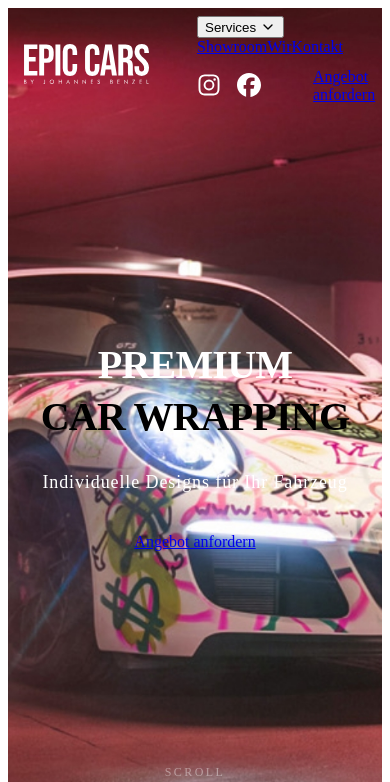
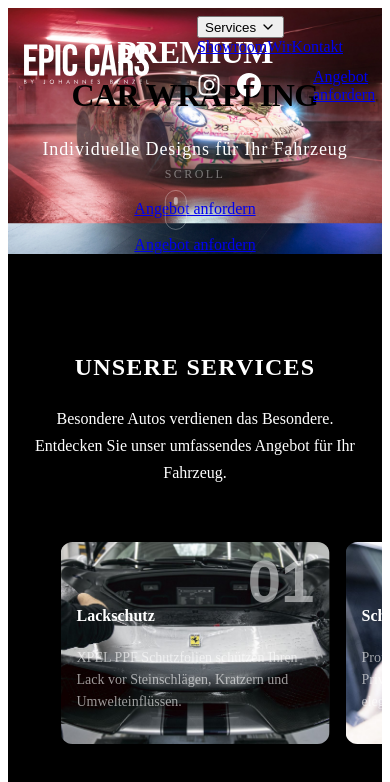
Before and after one commit to ardijancuri/german-cars-website, a React (Vite) app: page / in a window 390 px wide. Shown: the top 782 px of the page. Built offline with nearby package versions, Linux system fonts and the light colour scheme; the HTML template or start-up script is replaced by a standard one.

Commit message:
hero section udpates

```diff
--- a/src/components/sections/Hero.jsx
+++ b/src/components/sections/Hero.jsx
@@ -29,9 +29,9 @@
 export default function Hero() {
   return (
     <section
+      className="h-[60vh] lg:h-screen"
       style={{
         position: 'relative',
-        height: '100vh',
         width: '100%',
         overflow: 'hidden',
       }}
@@ -91,7 +91,7 @@
                   >
                     <h1
                       style={{
-                        fontSize: 'clamp(2.5rem, 8vw, 4.5rem)',
+                        fontSize: 'clamp(2rem, 7vw, 4.5rem)',
                         fontWeight: 900,
                         textTransform: 'uppercase',
                         lineHeight: 1.1,
--- a/src/styles/index.css
+++ b/src/styles/index.css
@@ -187,6 +187,13 @@
 
 .hero-overlay {
   background: radial-gradient(ellipse farthest-side, rgba(0,0,0,0.3) 0%, #000 100%);
+}
+
+/* Lighter overlay for mobile */
+@media (max-width: 768px) {
+  .hero-overlay {
+    background: radial-gradient(ellipse farthest-side, rgba(0,0,0,0.1) 0%, rgba(0,0,0,0.6) 100%);
+  }
 }
 
 /* ============================================
```
